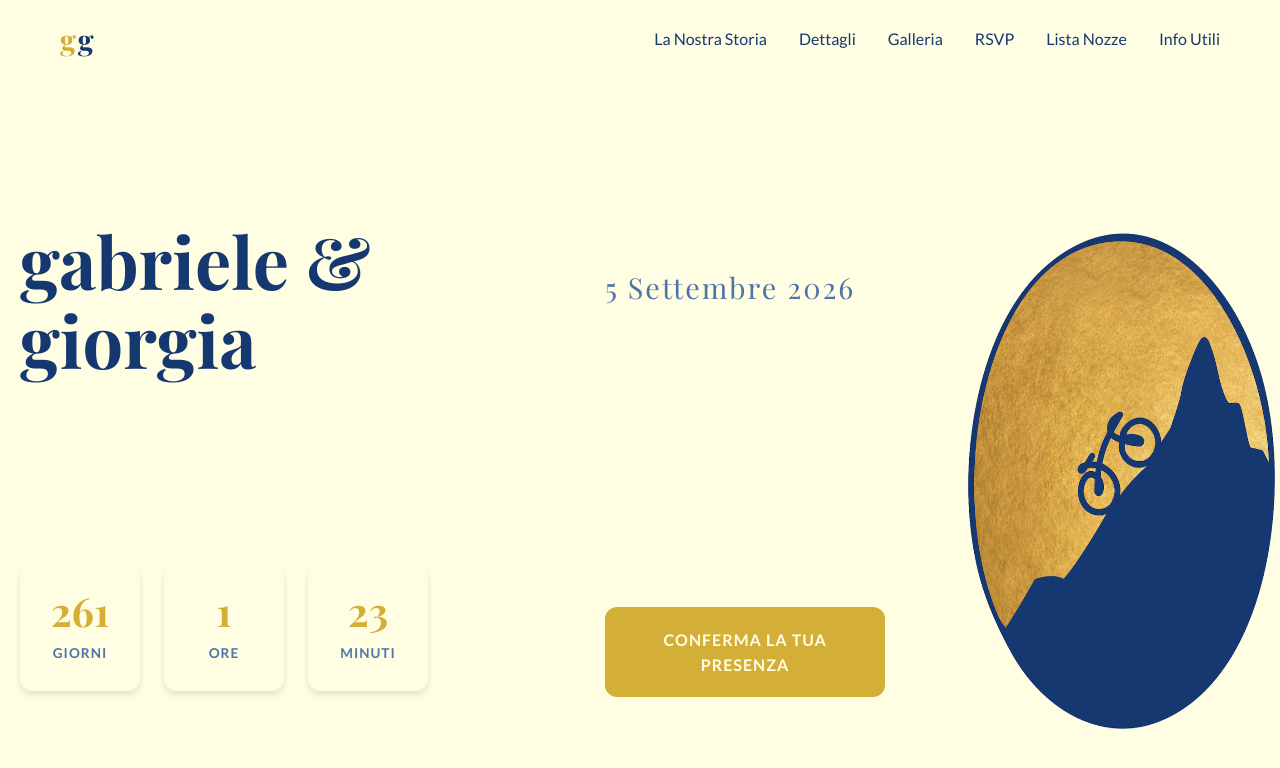
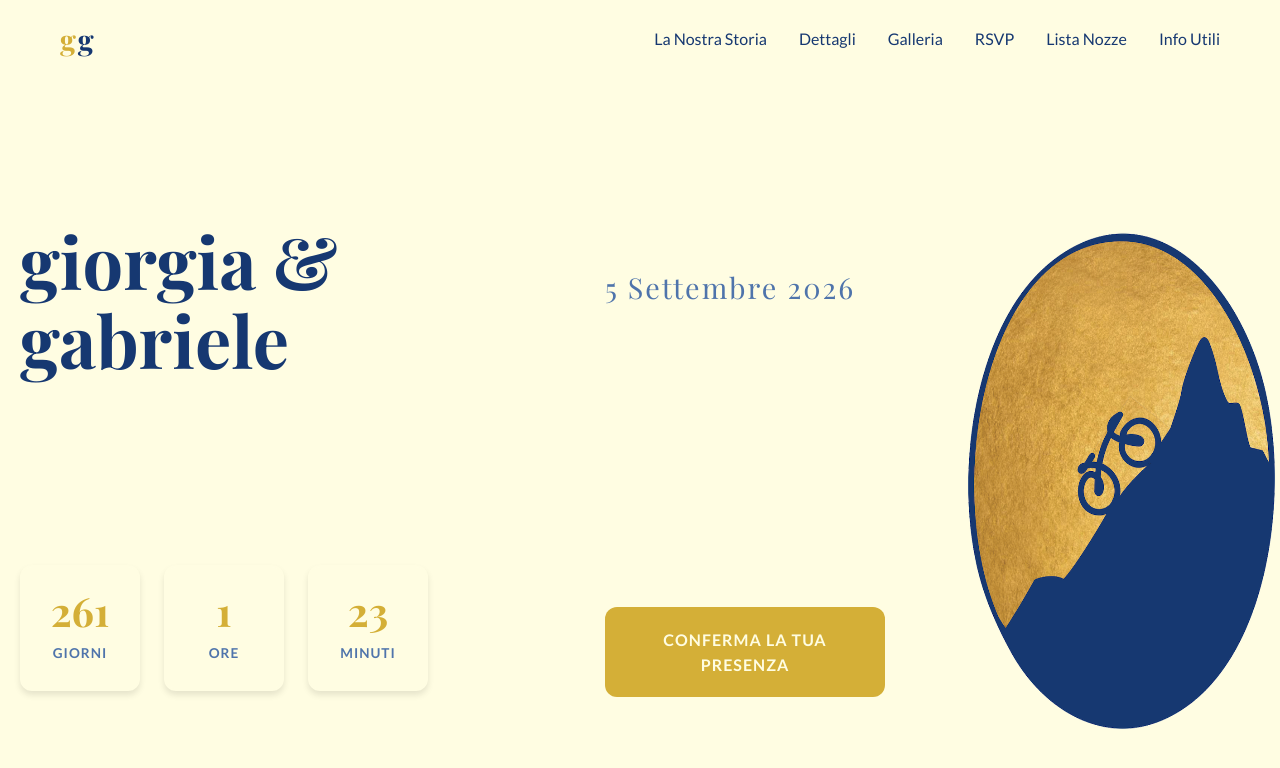
Before and after one commit to knives85/gio-ga, a Jekyll site: the page built from index.html, in a window 1280 px wide and 900 px high. Shown: the top 768 px of the window. Built offline with Jekyll 4.4.1, drawn with Linux system fonts in a browser that asks for light colours.

Commit message:
feat: swap names

```diff
--- a/index.html
+++ b/index.html
@@ -5,7 +5,7 @@ layout: default
 <!-- Hero Section -->
 <section id="hero" class="hero">
     <div class="hero-content">
-        <h1 class="names">{{ site.sposo.nome }} <span>&amp;</span> {{ site.sposa.nome }}</h1>
+        <h1 class="names">{{ site.sposa.nome }} <span>&amp;</span> {{ site.sposo.nome }}</h1>
         <p class="wedding-date">{{ site.matrimonio.data_formattata }}</p>
         <div class="countdown" id="countdown">
             <div class="countdown-item">
```
